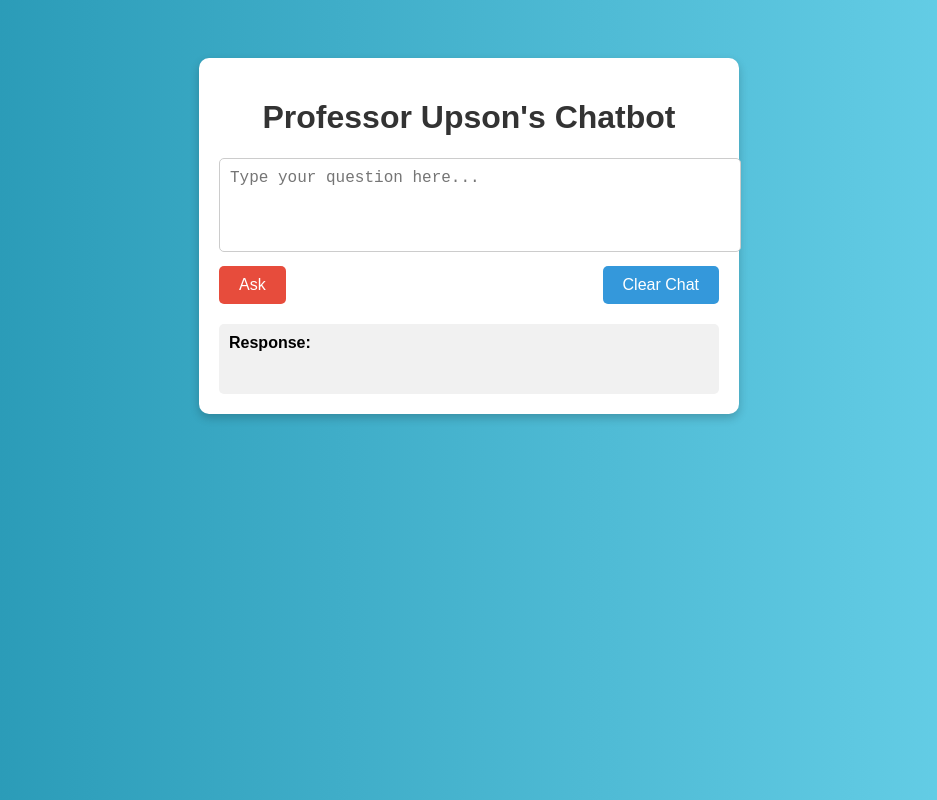
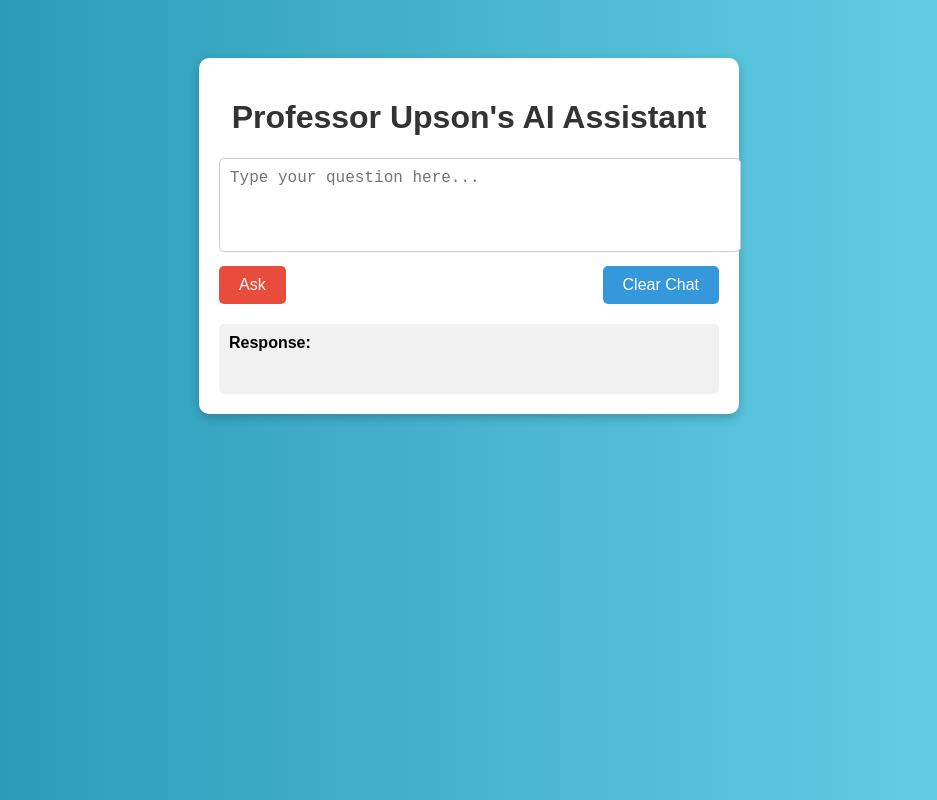
Before and after one commit to Paultaiwo934/Mgmt_chatbot, a plain HTML site: page public/index.html in a window 1280 px wide. Shown: the whole page, without its empty margins (171-1108 px from the left). Drawn offline with Linux system fonts and the light colour scheme.

Commit message:
Title Change

```diff
--- a/public/index.html
+++ b/public/index.html
@@ -66,7 +66,7 @@
 </head>
 <body>
     <div class="chat-container">
-        <h1>Professor Upson's Chatbot</h1>
+        <h1>Professor Upson's AI Assistant</h1>
         <textarea id="question" placeholder="Type your question here..." rows="4"></textarea>
         <div class="button-container">
             <button class="ask-btn" onclick="askChatbot()">Ask</button>
```
